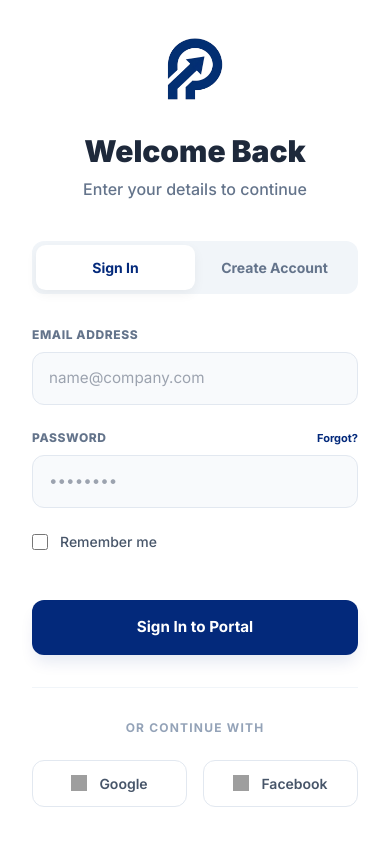
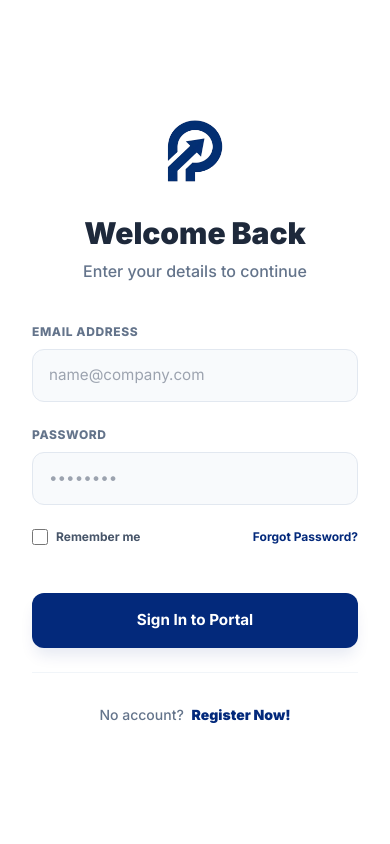
Before and after one commit to mrfahrenheit0528/HCI, a Flask app: page /login.html in a window 390 px wide. Run offline with Flask 3, Linux system fonts and the light colour scheme; some libraries are stand-ins or nearby versions; grey boxes are pictures that could not be loaded.

Commit message:
Login Page with Screen Responsivenss

```diff
--- a/static/css/components/topnavbar.css
+++ b/static/css/components/topnavbar.css
@@ -48,7 +48,7 @@
   gap: 40px;
   color: #1e293b;
   font-weight: 800;
-  font-size: 12px;
+  font-size: 13px;
   letter-spacing: 0.14em;
   text-transform: uppercase;
 }
@@ -158,7 +158,7 @@
   border-radius: 6px;
   border: 0;
   font-weight: 800;
-  font-size: 12px;
+  font-size: 13px;
   letter-spacing: 0.14em;
   text-transform: uppercase;
   cursor: pointer;
--- a/static/css/pages/login.css
+++ b/static/css/pages/login.css
@@ -11,6 +11,8 @@
   display: flex;
   flex-direction: column;
   justify-content: center;
+  align-items: center;
+  text-align: center;
   padding: 4rem;
   color: white;
 }
@@ -70,29 +72,7 @@
   }
 }
 
-.form-toggle {
-  display: flex;
-  background: #f1f5f9;
-  padding: 0.25rem;
-  border-radius: 0.75rem;
-  margin-bottom: 2rem;
-}
-
-.toggle-btn {
-  flex: 1;
-  padding: 0.75rem;
-  border-radius: 0.6rem;
-  font-size: 0.875rem;
-  font-weight: 700;
-  color: #64748b;
-  transition: all 0.3s ease;
-}
-
-.toggle-btn.is-active {
-  background: white;
-  color: #03297b;
-  box-shadow: 0 4px 12px rgba(0, 0, 0, 0.05);
-}
+/* Removed Toggle Styles */
 
 .input-group {
   margin-bottom: 1.5rem;
@@ -149,32 +129,7 @@
   transform: translateY(0);
 }
 
-.social-login {
-  margin-top: 2rem;
-  padding-top: 2rem;
-  border-top: 1px solid #f1f5f9;
-}
-
-.social-btn {
-  display: flex;
-  align-items: center;
-  justify-content: center;
-  gap: 0.75rem;
-  width: 100%;
-  padding: 0.75rem;
-  background: white;
-  border: 1px solid #e2e8f0;
-  border-radius: 0.75rem;
-  font-size: 0.875rem;
-  font-weight: 600;
-  color: #475569;
-  transition: all 0.2s ease;
-}
-
-.social-btn:hover {
-  background: #f8fafc;
-  border-color: #cbd5e1;
-}
+/* Removed Social Styles */
 
 .auth-mode-content {
   display: none;
--- a/static/js/login.js
+++ b/static/js/login.js
@@ -1,29 +1,6 @@
 (() => {
   const initAuth = () => {
-    const toggleBtns = document.querySelectorAll("[data-auth-toggle]");
-    const loginContent = document.getElementById("login-content");
-    const signupContent = document.getElementById("signup-content");
-
-    if (!toggleBtns || !loginContent || !signupContent) return;
-
-    toggleBtns.forEach((btn) => {
-      btn.addEventListener("click", () => {
-        const mode = btn.getAttribute("data-auth-toggle");
-
-        // Update buttons
-        toggleBtns.forEach((b) => b.classList.remove("is-active"));
-        btn.classList.add("is-active");
-
-        // Update content
-        if (mode === "login") {
-          loginContent.classList.add("is-active");
-          signupContent.classList.remove("is-active");
-        } else {
-          loginContent.classList.remove("is-active");
-          signupContent.classList.add("is-active");
-        }
-      });
-    });
+    // Toggle logic removed as mode toggle is gone
 
     // Handle form submissions (mock)
     const forms = document.querySelectorAll("form");
@@ -39,7 +16,8 @@
         setTimeout(() => {
           btn.disabled = false;
           btn.innerText = originalText;
-          alert("This is a demo. Authentication is not implemented yet.");
+          // Redirect to home page
+          window.location.href = "orus_home.html";
         }, 1500);
       });
     });
--- a/templates/login.html
+++ b/templates/login.html
@@ -17,7 +17,7 @@
       rel="stylesheet"
       href="{{ url_for('static', filename='css/pages/login.css') }}"
     />
-    <script src="{{ url_for('static', filename='js/login.js') }}" defer></script>
+    <script src="{{ url_for('static', filename='js/login.js') }}?v={{ range(1, 99999) | random }}" defer></script>
   </head>
   <body>
     <main class="auth-container">
@@ -25,17 +25,17 @@
       <section class="auth-visual">
         <div class="auth-visual-bg"></div>
         <div class="auth-visual-content">
-          <a href="orus_home.html" class="flex items-center gap-3 mb-12 group">
+          <a href="orus_home.html" class="flex items-center justify-center gap-3 mb-12 group">
             <div
-              class="w-12 h-12 bg-white rounded-xl flex items-center justify-center shadow-lg group-hover:scale-110 transition-transform"
+              class="w-14 h-14 bg-white rounded-2xl flex items-center justify-center shadow-xl group-hover:scale-110 transition-transform"
             >
               <img
                 src="{{ url_for('static', filename='images/portax_logo.png') }}"
                 alt="Logo"
-                class="w-8 h-8"
+                class="w-9 h-9"
               />
             </div>
-            <span class="text-2xl font-black tracking-tighter text-white"
+            <span class="text-3xl font-black tracking-tighter text-white"
               >PorTaxPH</span
             >
           </a>
@@ -50,23 +50,18 @@
           </p>
 
           <div class="grid grid-cols-2 gap-6">
-            <div class="bg-white/10 backdrop-blur-md p-6 rounded-2xl border border-white/10">
+            <div class="bg-white/10 backdrop-blur-md py-4 px-6 rounded-2xl border border-white/10">
               <div class="text-3xl font-bold mb-1">99%</div>
               <div class="text-xs uppercase font-bold tracking-widest text-white/60">Success Rate</div>
             </div>
-            <div class="bg-white/10 backdrop-blur-md p-6 rounded-2xl border border-white/10">
+            <div class="bg-white/10 backdrop-blur-md py-4 px-6 rounded-2xl border border-white/10">
               <div class="text-3xl font-bold mb-1">24/7</div>
               <div class="text-xs uppercase font-bold tracking-widest text-white/60">Digital Support</div>
             </div>
           </div>
         </div>
 
-        <!-- Decorative Elements -->
-        <div class="absolute bottom-12 left-12 z-20">
-          <p class="text-[10px] font-black uppercase tracking-[0.3em] text-white/40">
-            Official Portal of the Bureau of Internal Revenue
-          </p>
-        </div>
+        <!-- Decorative Elements Removed -->
       </section>
 
       <!-- Right Side: Form Area -->
@@ -86,24 +81,8 @@
             <p class="text-slate-500 font-medium">Enter your details to continue</p>
           </div>
 
-          <!-- Mode Toggle -->
-          <div class="form-toggle">
-            <button
-              class="toggle-btn is-active"
-              data-auth-toggle="login"
-              id="toggle-login"
-            >
-              Sign In
-            </button>
-            <button
-              class="toggle-btn"
-              data-auth-toggle="signup"
-              id="toggle-signup"
-            >
-              Create Account
-            </button>
-          </div>
-
+          <!-- Mode Toggle Removed -->
+          <div class="space-y-6">
             <!-- Login Form -->
             <div id="login-content" class="auth-mode-content is-active">
               <form action="#" method="POST">
@@ -118,10 +97,7 @@
                   />
                 </div>
                 <div class="input-group">
-                <div class="flex justify-between items-center mb-2">
-                  <label class="input-label mb-0" for="login-password">Password</label>
-                  <a href="#" class="text-[11px] font-bold text-[#03297b] hover:underline">Forgot?</a>
-                </div>
+                  <label class="input-label" for="login-password">Password</label>
                   <input
                     type="password"
                     id="login-password"
@@ -130,86 +106,29 @@
                     required
                   />
                 </div>
-              <div class="flex items-center gap-3 mb-8">
+                <div class="flex items-center justify-between mb-8">
+                  <label class="flex items-center gap-2 cursor-pointer group">
                     <input
                       type="checkbox"
                       id="remember"
-                  class="w-4 h-4 rounded border-slate-300 text-[#03297b] focus:ring-[#03297b]"
+                      class="w-4 h-4 rounded border-slate-300 text-[#03297b] focus:ring-[#03297b] cursor-pointer"
                     />
-                <label for="remember" class="text-sm text-slate-600 font-medium">Remember me</label>
+                    <span class="text-xs text-slate-600 font-bold group-hover:text-slate-800 transition-colors">Remember me</span>
+                  </label>
+                  <a href="#" class="text-xs font-bold text-[#03297b] hover:underline">Forgot Password?</a>
                 </div>
                 <button type="submit" class="auth-btn">Sign In to Portal</button>
               </form>
             </div>
 
-          <!-- Signup Form -->
-          <div id="signup-content" class="auth-mode-content">
-            <form action="#" method="POST">
-              <div class="grid grid-cols-2 gap-4 mb-4">
-                <div class="input-group mb-0">
-                  <label class="input-label" for="first-name">First Name</label>
-                  <input
-                    type="text"
-                    id="first-name"
-                    class="input-field"
-                    placeholder="Juan"
-                    required
-                  />
-                </div>
-                <div class="input-group mb-0">
-                  <label class="input-label" for="last-name">Last Name</label>
-                  <input
-                    type="text"
-                    id="last-name"
-                    class="input-field"
-                    placeholder="Dela Cruz"
-                    required
-                  />
-                </div>
-              </div>
-              <div class="input-group">
-                <label class="input-label" for="signup-email">Email Address</label>
-                <input
-                  type="email"
-                  id="signup-email"
-                  class="input-field"
-                  placeholder="name@company.com"
-                  required
-                />
-              </div>
-              <div class="input-group">
-                <label class="input-label" for="signup-password">Create Password</label>
-                <input
-                  type="password"
-                  id="signup-password"
-                  class="input-field"
-                  placeholder="Min. 8 characters"
-                  required
-                />
-              </div>
-              <p class="text-[11px] text-slate-400 mb-8">
-                By creating an account, you agree to our
-                <a href="#" class="text-[#03297b] font-bold">Terms of Service</a> and
-                <a href="#" class="text-[#03297b] font-bold">Privacy Policy</a>.
+            <!-- Create Account Link -->
+            <div class="pt-8 border-t border-slate-100 text-center">
+              <p class="text-sm text-slate-500 font-medium">
+                No account?
+                <a href="new_registration.html" class="text-[#03297b] font-black hover:underline ml-1">
+                  Register Now!
+                </a>
               </p>
-              <button type="submit" class="auth-btn">Create Official Account</button>
-            </form>
-          </div>
-
-          <!-- Social Login -->
-          <div class="social-login">
-            <p class="text-center text-xs font-bold text-slate-400 uppercase tracking-widest mb-6">
-              Or continue with
-            </p>
-            <div class="grid grid-cols-2 gap-4">
-              <button class="social-btn">
-                <img src="https://www.svgrepo.com/show/475656/google-color.svg" class="w-4 h-4" alt="Google" />
-                Google
-              </button>
-              <button class="social-btn">
-                <img src="https://www.svgrepo.com/show/448234/facebook.svg" class="w-4 h-4" alt="FB" />
-                Facebook
-              </button>
             </div>
           </div>
         </div>
--- a/templates/new_registration.html
+++ b/templates/new_registration.html
@@ -22,7 +22,7 @@
 
   <body class="min-h-screen flex flex-col">
     <!-- TOP NAVIGATION -->
-    {% include "partials/topnavbar.html" %}
+    <!-- {% include "partials/topnavbar.html" %} -->
 
     <div class="flex-grow bg-slate-50 relative">
       <!-- Header Section -->
```
Lines whose indentation alone changed are shown as unchanged.
